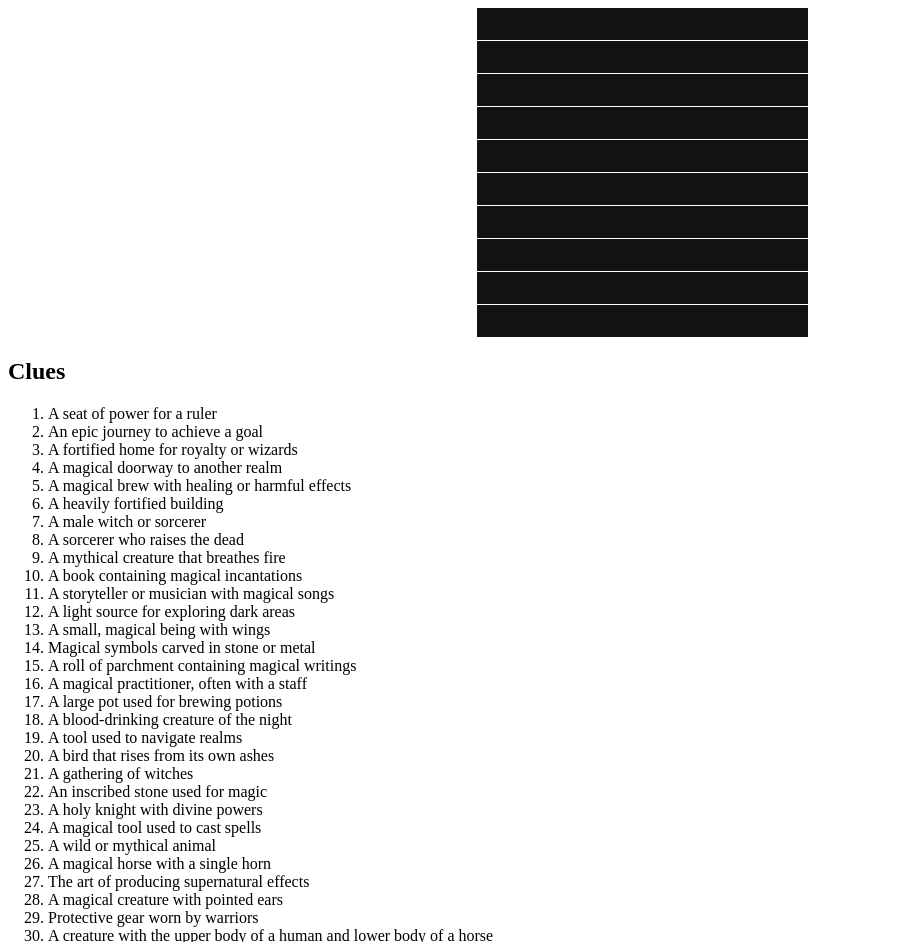
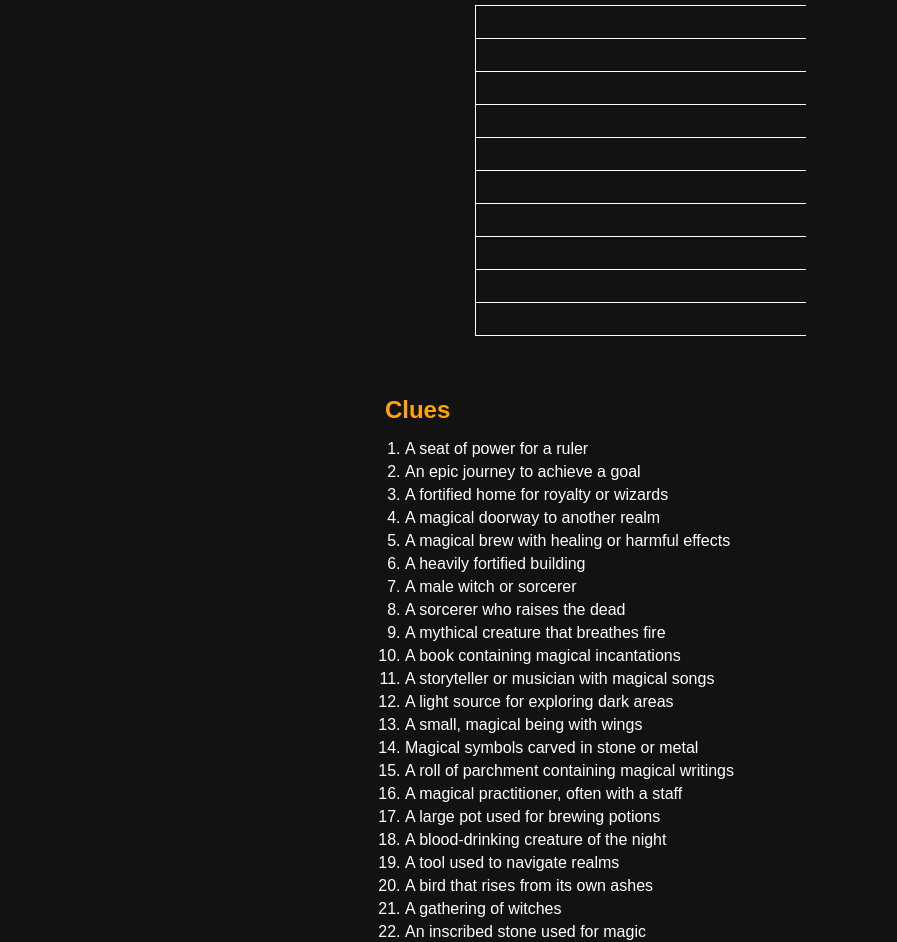
Before and after one commit to RevStanton/crossword-puzzle, a plain HTML site: page index.html in a window 1280 px wide. Shown: the part 73-1015 px from the top of the page, without its empty margins (0-897 px from the left). Drawn offline with Linux system fonts and the light colour scheme.

Commit message:
Update index.html

```diff
--- a/index.html
+++ b/index.html
@@ -4,11 +4,29 @@
     <meta charset="UTF-8">
     <meta name="viewport" content="width=device-width, initial-scale=1.0">
     <title>Fantasy Crossword Puzzle</title>
-    <!-- Add basic styling -->
+
+    <!-- Basic styling -->
     <style>
+        /* General body styles */
+        body {
+            font-family: Arial, sans-serif;
+            text-align: center;
+            background-color: #121212;
+            color: #ffffff;
+            margin: 0;
+            padding: 0;
+        }
+
+        /* Heading styles */
+        h1 {
+            color: #ffa500;
+            margin-top: 20px;
+        }
+
+        /* Grid container styles */
         #grid-container table {
             border-collapse: collapse;
-        margin: 0 auto;
+            margin: 20px auto;
         }
 
         #grid-container td {
@@ -31,17 +49,44 @@
         #grid-container input:focus {
             outline: none;
         }
+
+        /* Clues section styles */
+        #clues {
+            margin: 20px auto;
+            text-align: left;
+            display: inline-block;
+        }
+
+        #clues h2 {
+            color: #ffa500;
+            margin-bottom: 10px;
+        }
+
+        #clues ol {
+            padding-left: 20px;
+            text-align: left;
+        }
+
+        #clues li {
+            margin: 5px 0;
+        }
     </style>
-
 </head>
 <body>
+    <!-- Page title -->
     <h1>Fantasy Crossword Puzzle</h1>
+
+    <!-- Grid container for dynamically generated crossword -->
     <div id="grid-container">
-        <!-- The grid will be dynamically generated here -->
+        <!-- Dynamic grid content will go here -->
     </div>
+
+    <!-- Clues section for dynamically generated clues -->
     <div id="clues">
-        <!-- Clues will be dynamically generated here -->
+        <!-- Dynamic clues content will go here -->
     </div>
+
+    <!-- Link to the main JavaScript file -->
     <script type="module" src="script.js"></script>
 </body>
 </html>
```
Lines whose indentation alone changed are shown as unchanged.
